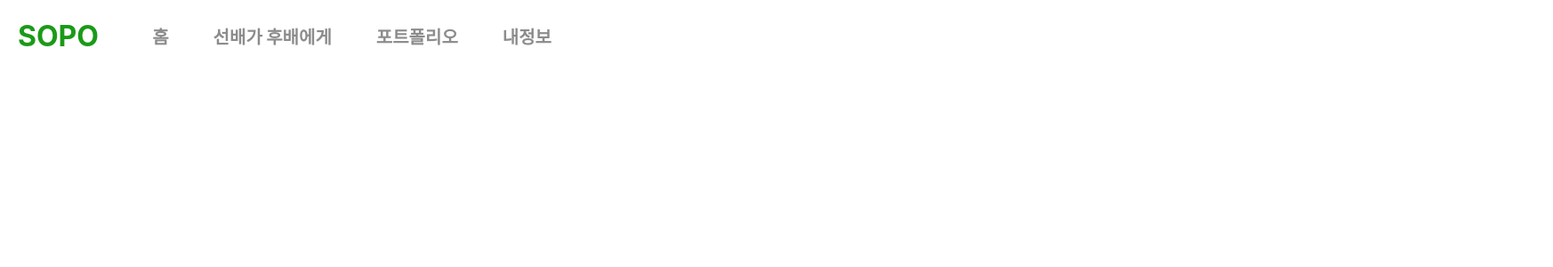
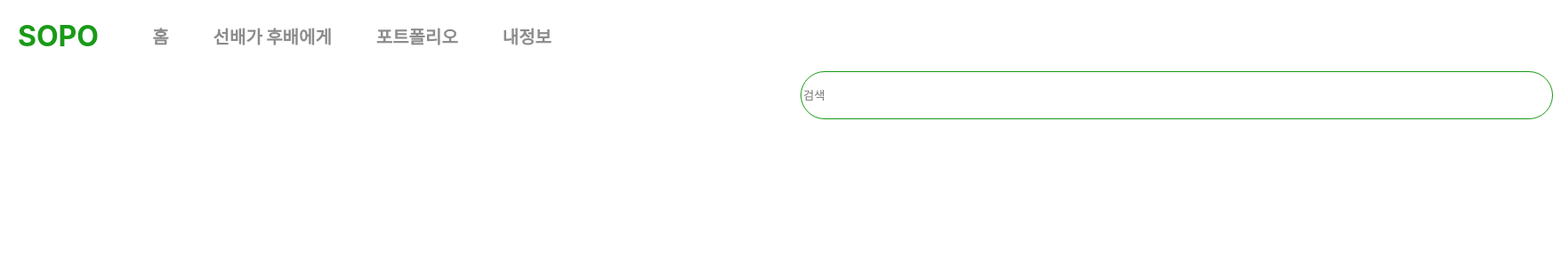
Before and after one commit to kyumin7487/Sopo, a React (Create React App) app in the folder updown/: page / in a window 1280 px wide. Shown: the top 300 px of the page at 89% size, 1746 px wide, since content can reach past the window. Built offline with nearby package versions, Linux system fonts and the light colour scheme.

Commit message:
검색창 만들기

```diff
--- a/updown/src/App.css
+++ b/updown/src/App.css
@@ -29,3 +29,27 @@ ul {
 .content > .nav > ul > li:hover{
   color: #1A9A18;
 }
+
+.search-box {
+  width: 840px;
+  height: 50px;
+  flex-shrink: 0;
+  border-radius: 50px;
+  border: 1px solid #1A9A18;
+  background: #FFF;
+  margin-left: 900px;
+
+}
+.search-button {
+  position: relative;
+  background-color: #1A9A18;
+  border: none;
+  border-radius: 25px;
+  padding: 10px 15px;
+  right: 60px;
+  cursor: pointer;
+}
+
+.search-button i {
+  color: white;
+}
--- a/updown/src/App.js
+++ b/updown/src/App.js
@@ -15,6 +15,10 @@ export default function start(){
                </ul>
            </nav>
        </header>
+       <div className="search-container">
+            <input type="text" placeholder="검색" className="search-box" />
+            <button className="search-button"><i className="search Writing">검색</i></button>
+       </div>
   </div>
 
 
```
